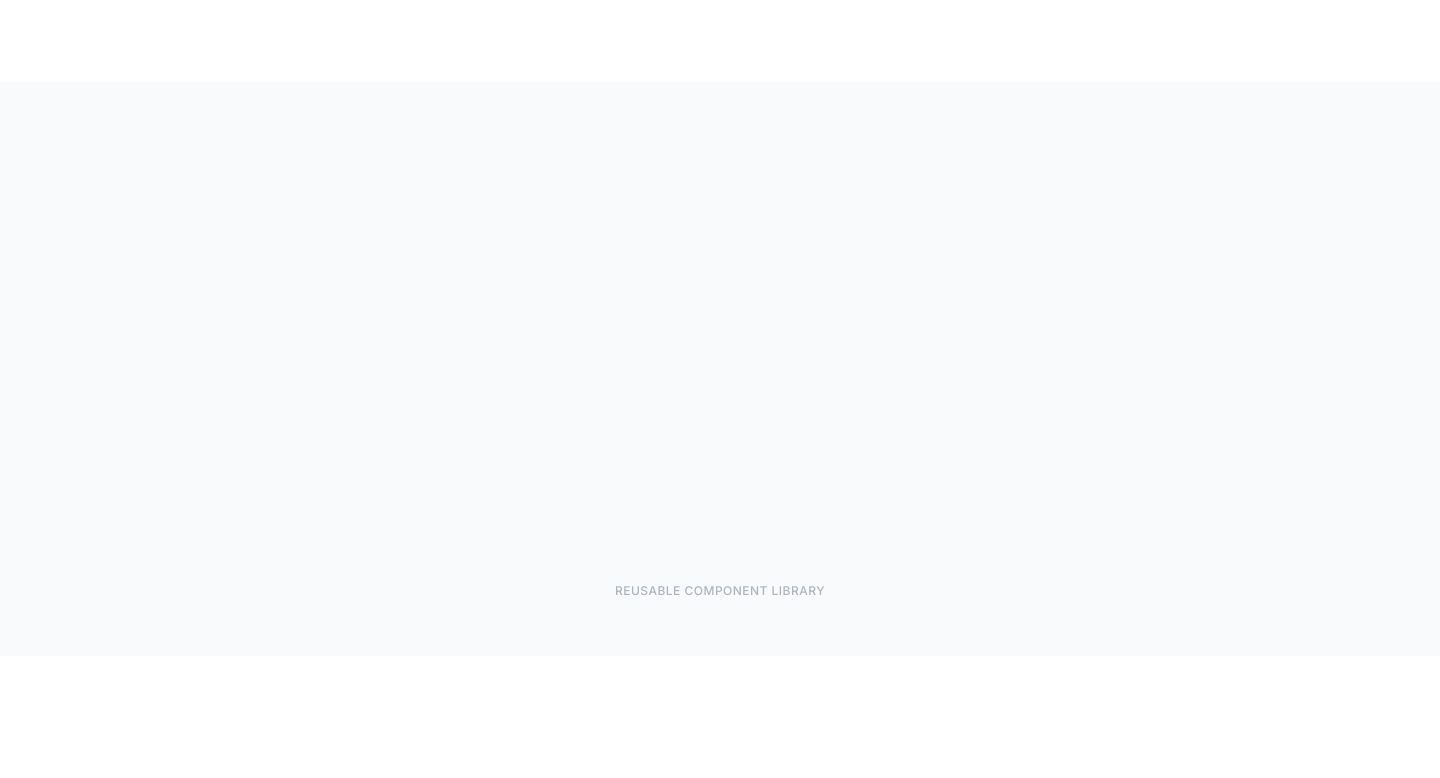
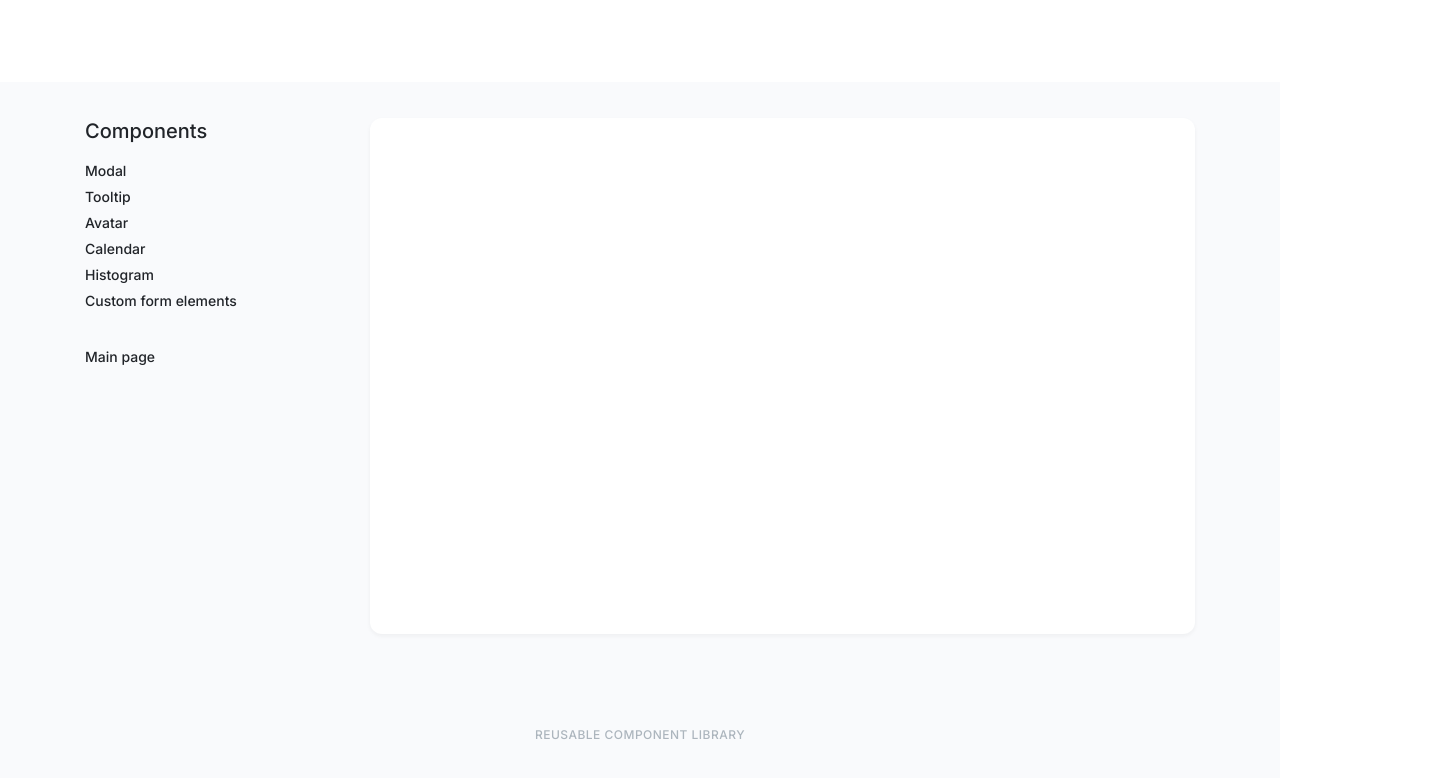
Before and after one commit to js-tasks-ru/htmlcss-20220919_deniss, a website: page pages/template.html in a window 1280 px wide. Shown: the whole page, 1440 px wide, since content can reach past the window. Drawn offline with Linux system fonts and the light colour scheme.

Commit message:
Current work

```diff
--- a/assets/css/main.css
+++ b/assets/css/main.css
@@ -5,6 +5,8 @@
 @import '../../components/preview/preview.css';
 @import '../../components/container/container.css';
 @import '../../components/card/card.css';
+@import '../../components/sidebar/sidebar.css';
+@import '../../components/content/content.css';
 
 :root {
     --white: #ffffff;
@@ -31,3 +33,7 @@
 * {
     font-family: 'Roboto', sans-serif;
 }
+
+html, body {
+  height: 100%;
+}
--- a/components/container/container.css
+++ b/components/container/container.css
@@ -1,4 +1,5 @@
 .container {
     max-width: 1110px;
     margin: 0 auto;
+    height: 100%;
 }
--- /dev/null
+++ b/components/content/content.css
@@ -0,0 +1,6 @@
+.content {
+  background: var(--white);
+  box-shadow: 0px 2px 4px rgba(33, 36, 41, 0.05);
+  border-radius: 12px;
+  box-sizing: border-box;
+}
--- a/components/footer/footer.css
+++ b/components/footer/footer.css
@@ -1,6 +1,6 @@
 .footer {
-    height: 200px;
     text-align: center;
+    box-sizing: border-box;
 }
 
 .footer__title{
@@ -11,6 +11,7 @@
     line-height: 48px;
     color: var(--black);
     margin: 72px 0 32px 0;
+    box-sizing: border-box;
 }
 
 .footer__body {
@@ -23,4 +24,5 @@
     margin: 0 auto;
     max-width: 650px;
     word-wrap: break-word;
+    box-sizing: border-box;
 }
--- a/components/page/page.css
+++ b/components/page/page.css
@@ -0,0 +1,5 @@
+.page {
+  display: grid;
+  height: 100%;
+  grid-template-rows: auto 1fr auto;
+}
--- /dev/null
+++ b/components/sidebar/sidebar.css
@@ -0,0 +1,32 @@
+.sidebar__title {
+  font-family: 'Inter';
+  font-style: normal;
+  font-weight: 400;
+  font-size: 20px;
+  line-height: 26px;
+  color: var(--black);
+  margin: 0 0 16px 0;
+}
+
+.sidebar__menu {
+  display: flex;
+  flex-direction: column;
+  width: 229px;
+}
+
+.sidebar__item {
+  font-family: 'Inter';
+  font-style: normal;
+  font-weight: 400;
+  font-size: 14px;
+  line-height: 22px;
+  color: var(--black);
+  text-decoration: none;
+  box-sizing: border-box;
+  margin-bottom: 4px;
+}
+
+.sidebar__item:last-child {
+  margin-top: 30px;
+  margin-bottom: 0px;
+}
--- a/pages/template.css
+++ b/pages/template.css
@@ -1,19 +1,27 @@
-.component-page__header {
+.page__header {
+  padding: 0;
   height: 82px;
-  background: var(--white);
 }
 
-.component-page__main {
-  height: 500px;
+.page__main {
   background: var(--preview-background);
 }
 
-.component-page__footer {
+.page__inner_container {
+  display: grid;
+  grid-template-columns: auto 1fr;
+  box-sizing: border-box;
+  column-gap: 56px;
+  height: 100%;
+  padding-top: 36px;
+}
+
+.page__footer {
   background: var(--preview-background);
   padding-bottom: 56px;
 }
 
-.component-page__footer__body {
+.page__footer__body {
   font-family: 'Inter';
   font-style: normal;
   font-weight: 500;
@@ -25,3 +33,7 @@
   text-align: center;
   margin: 0;
 }
+
+.page__content {
+  margin-bottom: 92px;
+}
--- a/pages/template.html
+++ b/pages/template.html
@@ -5,25 +5,35 @@
     <link rel="stylesheet" href=".././assets/css/main.css">
     <link rel="stylesheet" href="./template.css">
     <title>Component page</title>
-    <style>
-        .template-test {
-            width: 1440px;
-        }
-    </style>
   </head>
-  <body class="template-test">
-    <div class="component-page">
-      <header class="component-page__header">
+  <body>
+    <div class="page">
+      <header class="header page__header">
         <div class="container">
         </div>
       </header>
-      <main class="component-page__main">
+      <main class="page__main">
         <div class="container">
+          <div class="page__inner_container">
+            <aside class="sidebar">
+              <h4 class="sidebar__title">Components</h4>
+              <nav class="sidebar__menu">
+                <a href="#" class="sidebar__item">Modal</a>
+                <a href="#" class="sidebar__item">Tooltip</a>
+                <a href="#" class="sidebar__item">Avatar</a>
+                <a href="#" class="sidebar__item">Calendar</a>
+                <a href="#" class="sidebar__item">Histogram</a>
+                <a href="#" class="sidebar__item">Custom form elements</a>
+                <a href="#" class="sidebar__item">Main page</a>
+              </nav>
+            </aside>
+            <section class="content page__content"></section>
+          </div>
         </div>
       </main>
-      <footer class="component-page__footer">
+      <footer class="footer page__footer">
         <div class="container">
-          <h5 class="component-page__footer__body">Reusable component library</h5>
+          <h5 class="page__footer__body">Reusable component library</h5>
         </div>
       </footer>
     </div>
```
